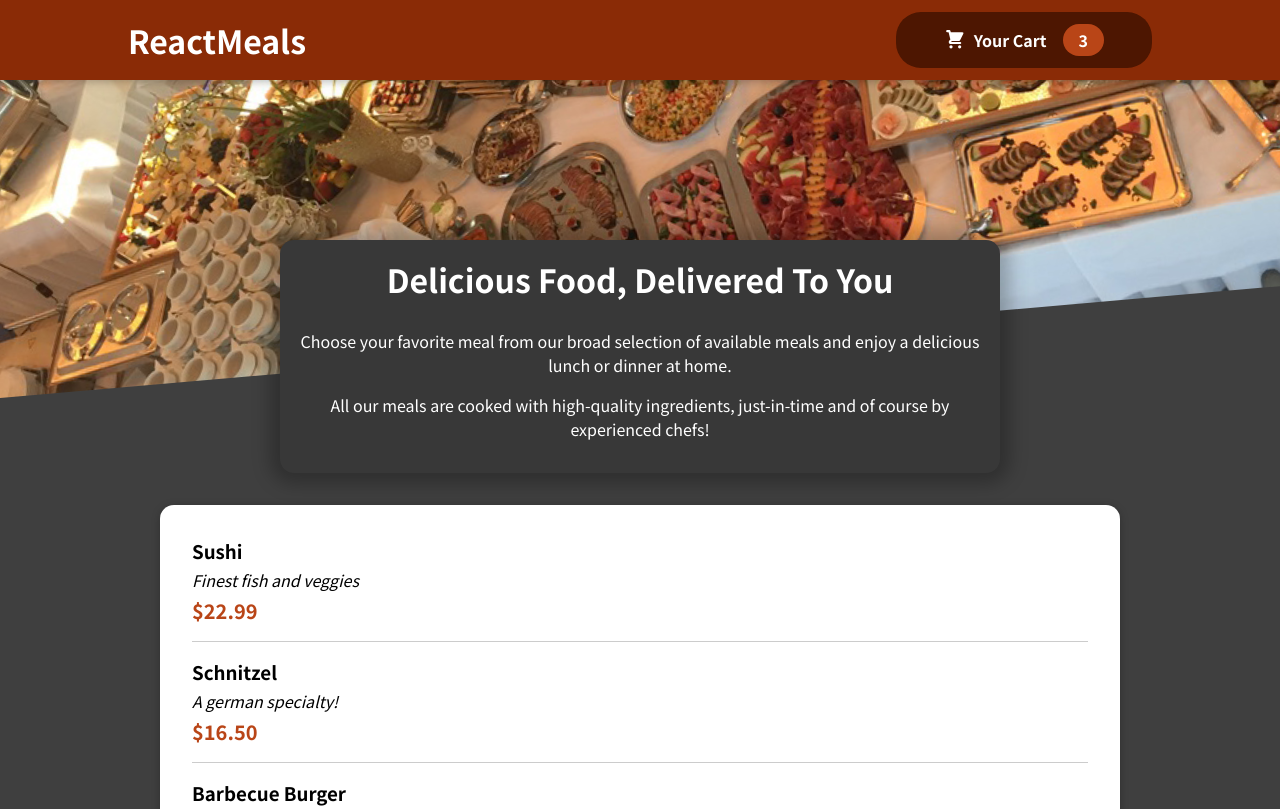
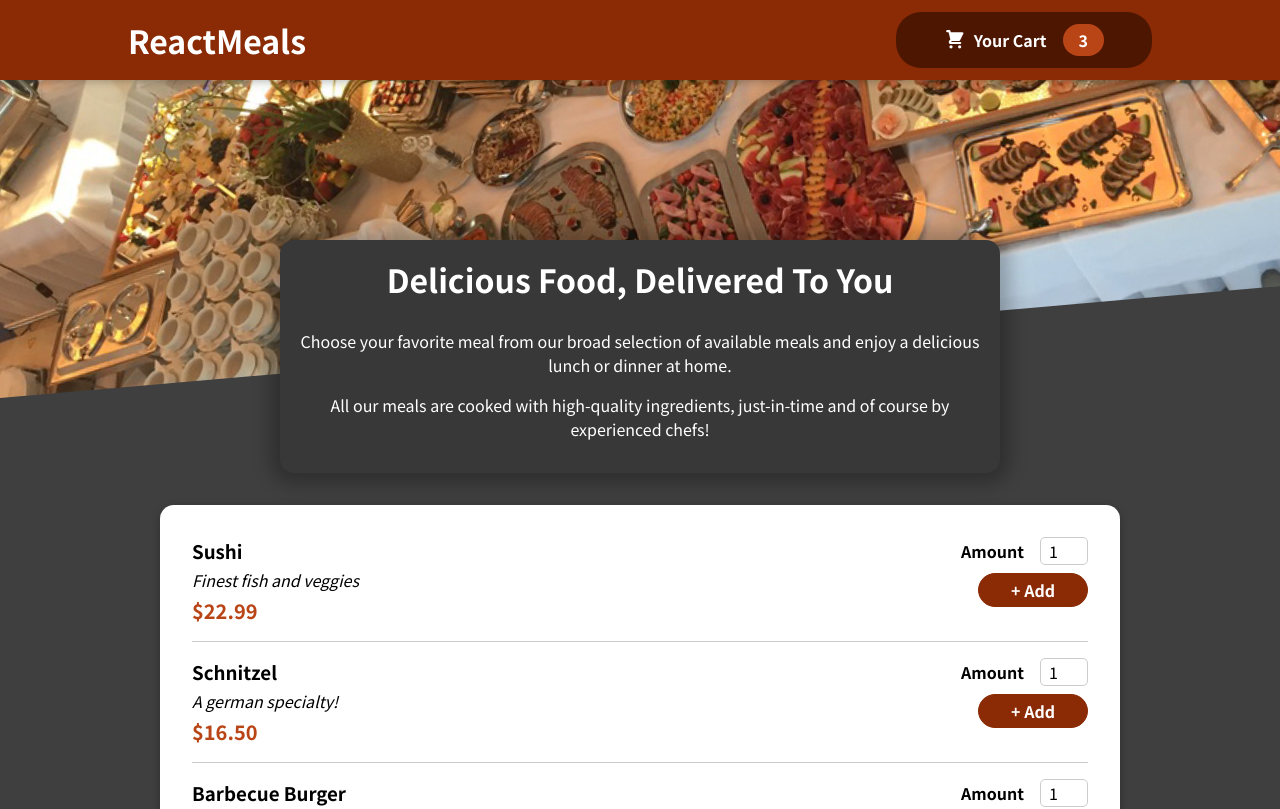
Before and after one commit to jdiponziano/food-ordering-app, a JavaScript app: page / in a window 1280 px wide. Shown: the top 809 px of the page. Built offline with nearby package versions, Linux system fonts and the light colour scheme.

Commit message:
add meal amount and add to cart button

```diff
--- a/src/components/Meals/MealItem/MealItem.js
+++ b/src/components/Meals/MealItem/MealItem.js
@@ -1,6 +1,7 @@
+import MealItemForm from '../MealItemForm/MealItemForm'
 import styles from './MealItem.module.scss'
 
-const MealItem = ({ name, description, price }) => {
+const MealItem = ({ name, description, price, id }) => {
   const formatedPrice = `$${price.toFixed(2)}`
 
   return (
@@ -10,7 +11,9 @@ const MealItem = ({ name, description, price }) => {
         <div className={styles.description}>{description}</div>
         <div className={styles.price}>{formatedPrice}</div>
       </div>
-      <div></div>
+      <div>
+        <MealItemForm id={id} />
+      </div>
     </li>
   )
 }
--- /dev/null
+++ b/src/components/Meals/MealItemForm/MealItemForm.js
@@ -0,0 +1,23 @@
+import Input from '../../UI/Input/Input'
+
+import styles from './MealItemForm.module.scss'
+
+const MealItemForm = ({ id }) => {
+  return (
+    <form className={styles.form}>
+      <Input
+        label='Amount'
+        input={{
+          type: 'number',
+          id: `amount-${id}`,
+          min: '1',
+          step: '1',
+          defaultValue: '1'
+        }}
+      />
+      <button>+ Add</button>
+    </form>
+  )
+}
+
+export default MealItemForm
--- /dev/null
+++ b/src/components/Meals/MealItemForm/MealItemForm.module.scss
@@ -0,0 +1,22 @@
+@use "../../../styles/config";
+
+.form {
+  text-align: right;
+
+  button {
+    font: inherit;
+    cursor: pointer;
+    background-color: config.$red;
+    border: 1px solid config.$red;
+    color: white;
+    padding: 0.25rem 2rem;
+    border-radius: 20px;
+    font-weight: bold;
+
+    &:hover,
+    &:active {
+      background-color: config.$drkRed;
+      border-color: config.$drkRed;
+    }
+  }
+}
--- a/src/components/Meals/MealsListing/MealsListing.js
+++ b/src/components/Meals/MealsListing/MealsListing.js
@@ -8,6 +8,7 @@ const MealsListing = () => {
     return (
       <MealItem
         key={meal.id}
+        id={meal.id}
         name={meal.name}
         description={meal.description}
         price={meal.price}
--- /dev/null
+++ b/src/components/UI/Input/Input.js
@@ -0,0 +1,12 @@
+import styles from './Input.module.scss'
+
+const Input = ({ label, input }) => {
+  return (
+    <div className={styles.input}>
+      <label htmlFor={input.id}>{label}</label>
+      <input {...input}></input>
+    </div>
+  )
+}
+
+export default Input
--- /dev/null
+++ b/src/components/UI/Input/Input.module.scss
@@ -0,0 +1,18 @@
+.input {
+  display: flex;
+  align-items: center;
+  margin-bottom: 0.5rem;
+
+  label {
+    margin-right: 1rem;
+    font-weight: bold;
+  }
+
+  input {
+    font: inherit;
+    width: 3rem;
+    border: 1px solid #ccc;
+    border-radius: 5px;
+    padding-left: 0.5rem;
+  }
+}
--- a/src/global.scss
+++ /dev/null
@@ -1,3 +0,0 @@
-@use './styles/config';
-@use './styles/base';
-@use './styles/layout';
--- /dev/null
+++ b/src/styles/global.scss
@@ -0,0 +1,3 @@
+@use './config';
+@use './base';
+@use './layout';
```
Also changed, not shown: src/index.js (+4 -4 lines).
